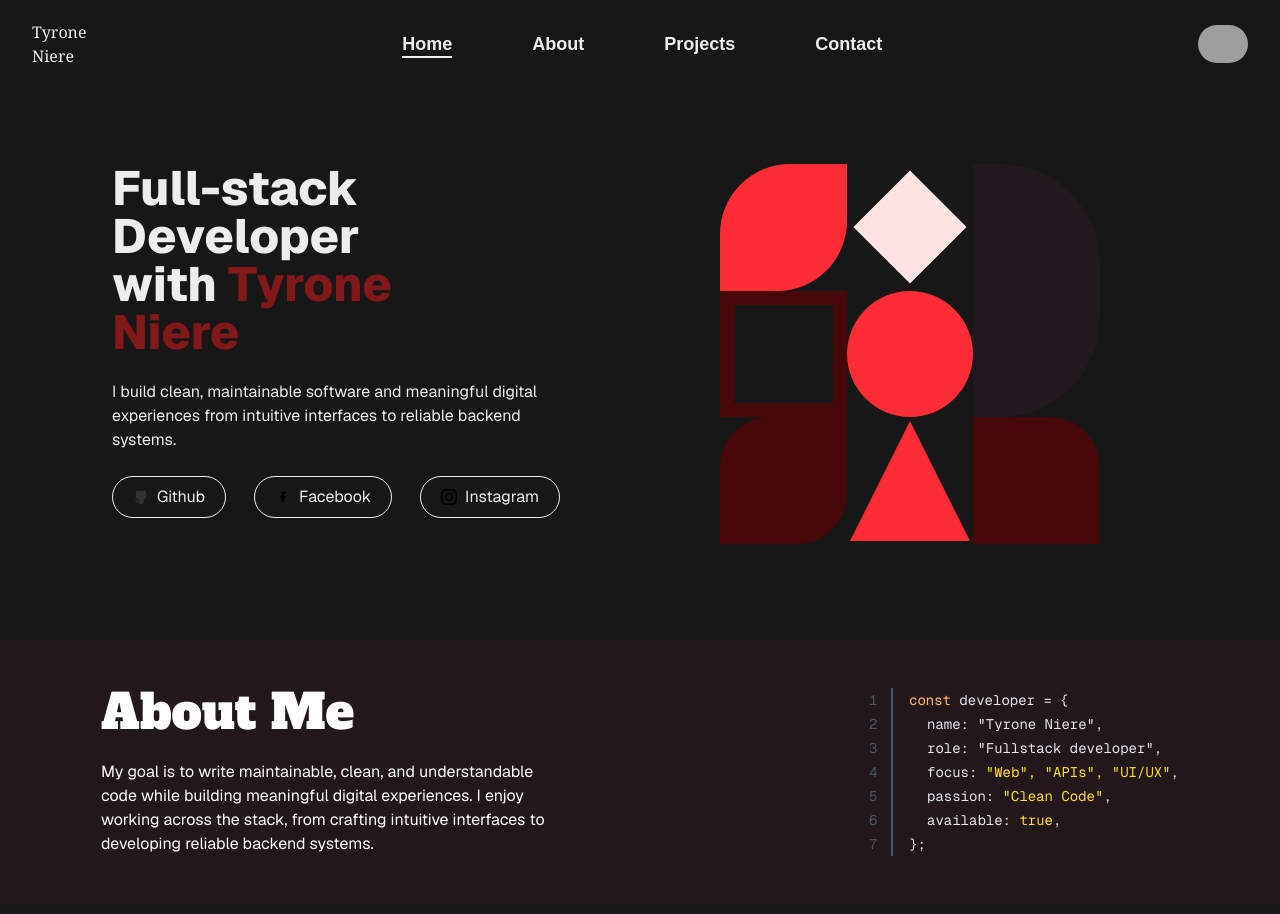
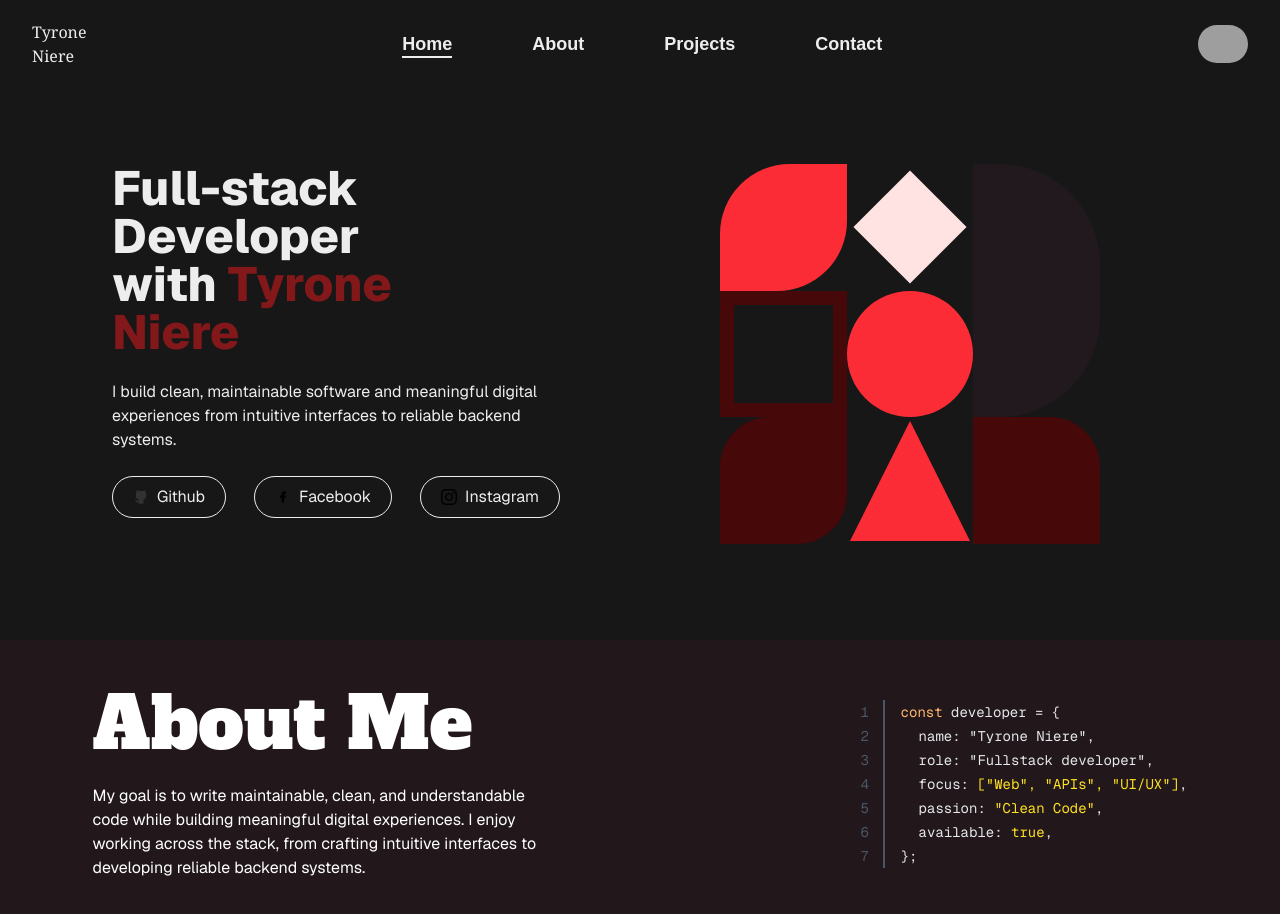
Before and after one commit to Bacon2005/Next.Profile, a Next.js app: page / in a window 1280 px wide. Shown: the top 914 px of the page. Built offline with nearby package versions, Linux system fonts and the light colour scheme; grey boxes are pictures that could not be loaded.

Commit message:
Fix the code design [] not shown

```diff
--- a/app/page.tsx
+++ b/app/page.tsx
@@ -74,7 +74,7 @@ export default function Home() {
       <div className="flex flex-row items-center justify-center gap-80 bg-coffee_bean px-8 py-12 w-12/12">
         <div>
           <h1
-            className={`text-white font-extrabold text-5xl ${alfa_Slab_One.className}`}
+            className={`text-white font-extrabold text-7xl ${alfa_Slab_One.className}`}
           >
             About Me
           </h1>
@@ -121,7 +121,7 @@ export default function Home() {
               <span className="text-gray-200 pl-4.5">
                 focus:{" "}
                 <span className="text-yellow-300">
-                  {[`"Web",  "APIs", "UI/UX"`]}
+                  {`["Web",  "APIs", "UI/UX"]`}
                 </span>
                 ,
               </span>
```
